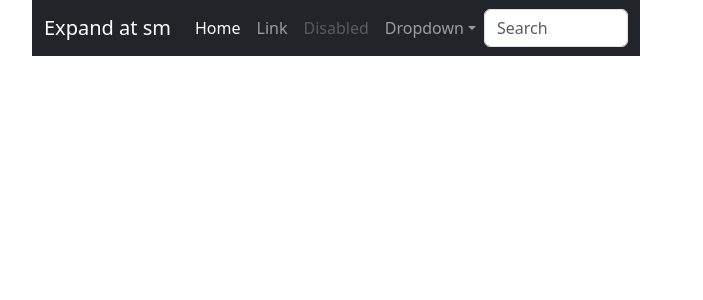
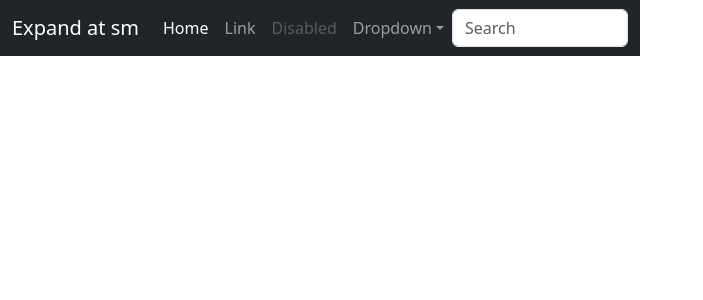
Before and after one commit to axelthereal/Fragrance-vuejs, a Vue app: page / in a window 1280 px wide. Shown: the top 300 px of the page, without its empty margins (0-703 px from the left). Built offline with nearby package versions, Linux system fonts and the light colour scheme.

Commit message:
minor changes...

```diff
--- a/src/assets/css/main.css
+++ b/src/assets/css/main.css
@@ -23,6 +23,6 @@
   #app {
     display: grid;
     grid-template-columns: 1fr 1fr;
-    padding: 0 2rem;
+    padding: 0 0rem;
   }
 }
```
